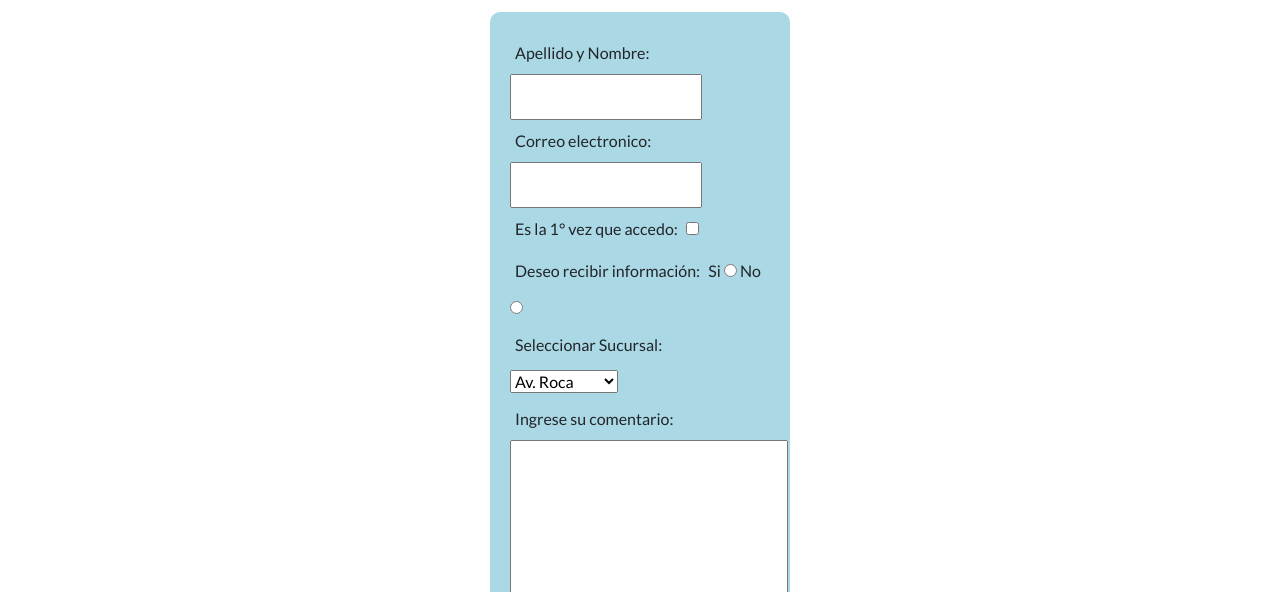
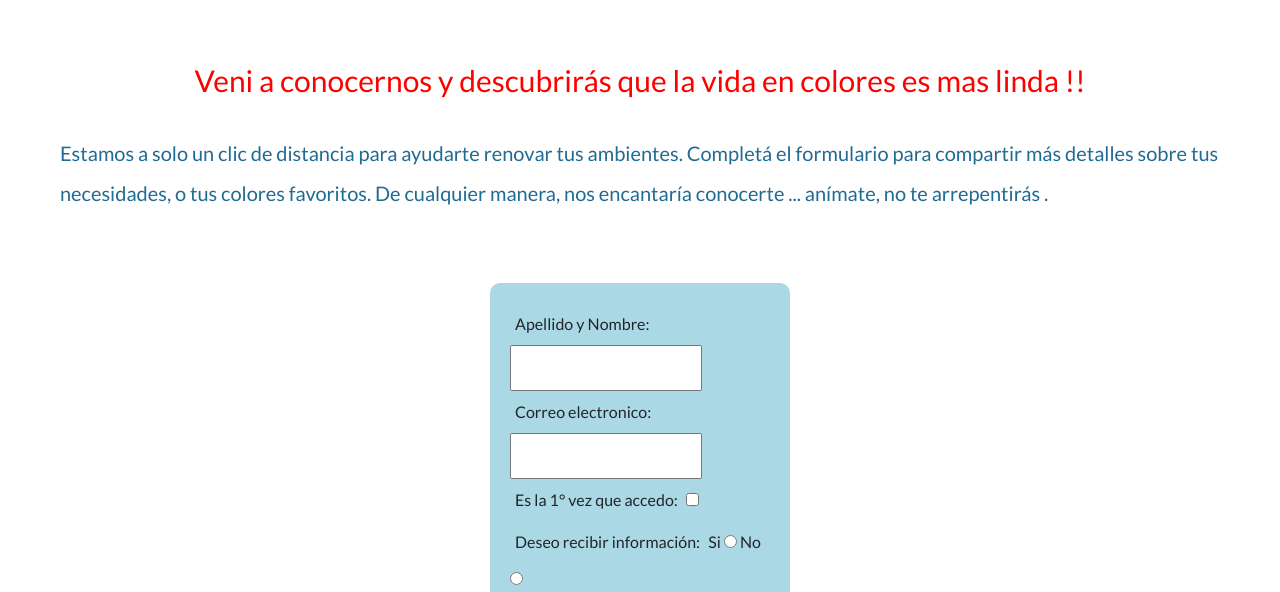
Before and after one commit to luisariel172/coder-sass-ariel-alvarez, a website: page pages/contacto.html in a window 1280 px wide. Shown: the part 202-794 px from the top of the page. Drawn offline with nearby package versions, Linux system fonts and the light colour scheme; a web font is replaced by a local one.

Commit message:
ultimos retoques

```diff
--- a/pages/contacto.html
+++ b/pages/contacto.html
@@ -6,9 +6,11 @@
     <meta http-equiv="X-UA-Compatible" content="IE=edge">
     <meta name="viewport" content="width=device-width, initial-scale=1.0">
     <!-- Meta Keywords -->
-  <meta name="keywords" content="red, colores, red de colores, mensajes, contactanos, informacion, comentarios, presupuestos, pedidos, dudas, sugerencias">
+    <meta name="keywords"
+        content="red, colores, red de colores, mensajes, contactanos, informacion, comentarios, presupuestos, pedidos, dudas, sugerencias">
     <!-- Meta description -->
-  <meta name="description" content="Para responder a todas las inquietudes que pudieran surgir, disponemos de esta herramienta de contacto para generar un feedback efectivo y concreto.">
+    <meta name="description"
+        content="Para responder a todas las inquietudes que pudieran surgir, disponemos de esta herramienta de contacto para generar un feedback efectivo y concreto.">
     <!-- Favicon -->
     <link rel="icon" href="../img/favicon.png">
     <!-- titulo de la pagina -->
@@ -60,7 +62,12 @@
     <main class="seccion contenedor">
         <!-- Titulo principal de la pagina -->
         <h1 class="fw-300 centrar-texto">Formulario de Contacto</h1>
-
+        <section class="texto-contacto">
+            <h2 class="centrar-texto">Veni a conocernos y descubrirás que la vida en colores es mas linda !!</h2>
+            <p>Estamos a solo un clic de distancia para ayudarte renovar tus ambientes.
+                Completá el formulario para compartir más detalles sobre tus necesidades, o tus colores favoritos. De
+                cualquier manera, nos encantaría conocerte ... anímate, no te arrepentirás .</p>
+        </section>
         <form action="" method="" enctype="">
             <div>
                 <label for="">Apellido y Nombre: </label>
--- a/scss/_form-nos-prod.scss
+++ b/scss/_form-nos-prod.scss
@@ -1,4 +1,20 @@
 /* FORMULARIO */
+.texto-contacto {
+  grid-area: texto-contacto;
+  padding: 40px 0;
+  h2 {
+    padding: 10px;
+    font-size: 3rem;
+    color: red;
+  }
+}
+  .texto-contacto {
+   p {
+    padding: 20px;
+    font-size: 2rem;
+    color: rgb(32, 107, 147); }
+   }
+
 form {
     margin: 0 auto;
     padding: 20px;
@@ -35,7 +51,6 @@ form {
 .nos-intro {
   grid-area: nos-intro;
   background: $color-grad;
-  // max-width: 900px;
   margin:auto;
   line-height: 50px;
   padding: 48px;
@@ -105,14 +120,16 @@ form {
       }
     }
 
-
-  .articulos {
+    .articulos {
    .contenedor-caja {
     .caja {
      .content {
      p {
          font-size: 2rem; }
-     }}}}
+     }
+    }
+  }
+}
 
     .articulos {
      .contenedor-caja {
@@ -120,4 +137,7 @@ form {
        .content {
         .precio {
          font-size: 2rem; }
-        }}}}
+        }
+      }
+    }
+  }
--- a/scss/_inicio.scss
+++ b/scss/_inicio.scss
@@ -38,19 +38,18 @@ main {
     height: 20rem; }
 
   .contenido-contacto {
-    color: blue;
+    color: rgb(29, 29, 126);
     padding: 10px;
     h2 {
-        font-size: 1.5rem; }
+        font-size: 3rem; }
     p {
-        font-size: 1rem;
+        font-size: 2.5rem;
         margin: 20px;
         padding: 20px; }
 }
 
   /* Home-seccion caracteristicas destacadas */
   .contenedor-nosotros {
-    // background-color: #add9e9;
     padding: 10px;
     display: flex;
     align-items: center;
@@ -63,7 +62,6 @@ main {
 
   .nosotros {
     grid-area: nosotros;
-    // border: 1px solid #1d2de2;
     margin: 5px;
     padding: 5px;
     text-align: center;
--- a/scss/_media.scss
+++ b/scss/_media.scss
@@ -5,15 +5,12 @@
 @media (max-width: 768px) {
     html {
           font-size: 55%;
-          background-color: red;
-   }
+        }
 }
 
 @media (max-width: 450px) {
     html {
           font-size: 50%;
-          background-color: green
-          ;
     }
 }
 @media screen and (min-width:768px) {
```
Also changed, not shown: index.html (+5 -5 lines), pages/nosotros.html (+0 -4 lines), css/main.css. Lines whose indentation alone changed are shown as unchanged.
